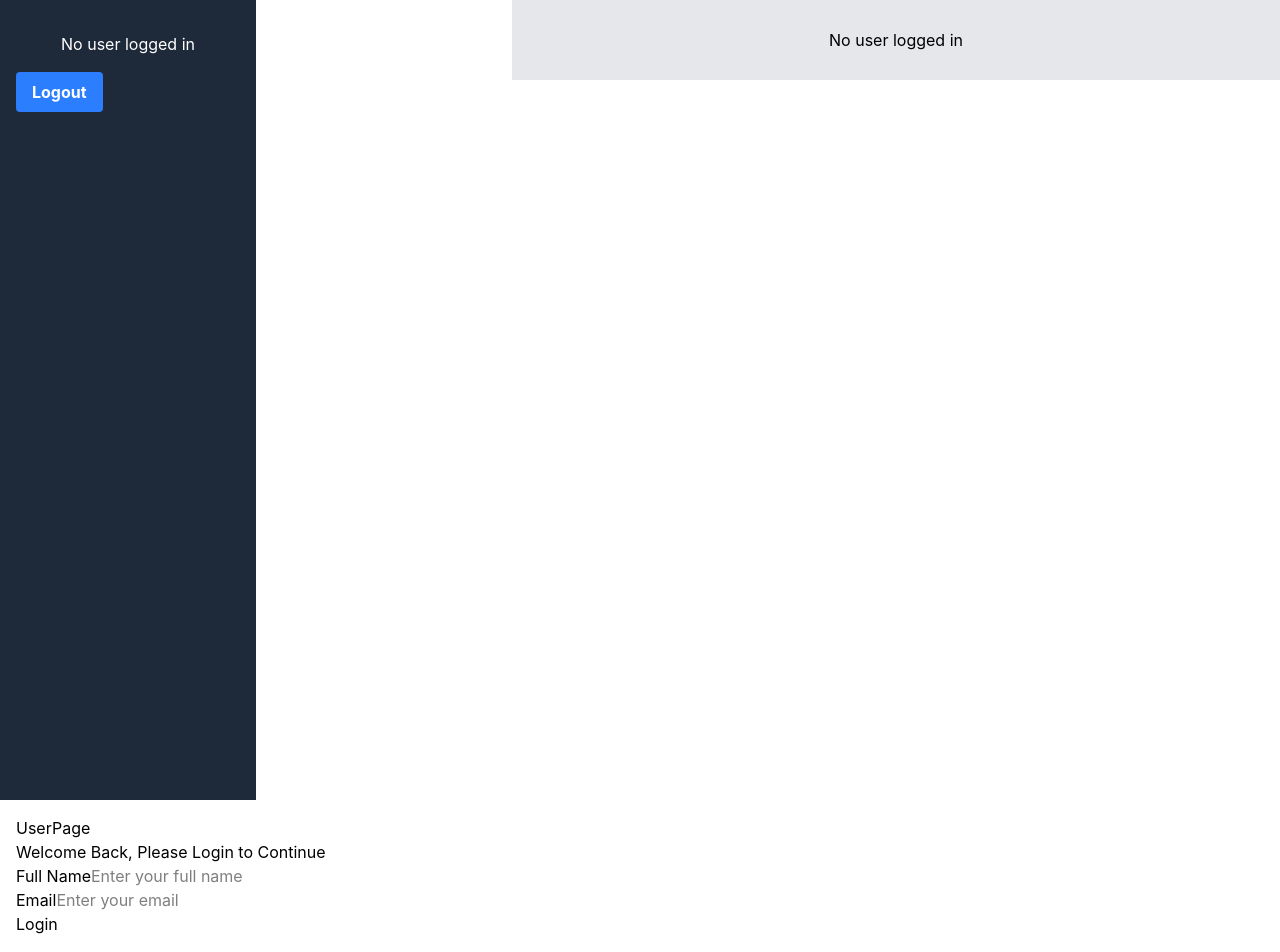
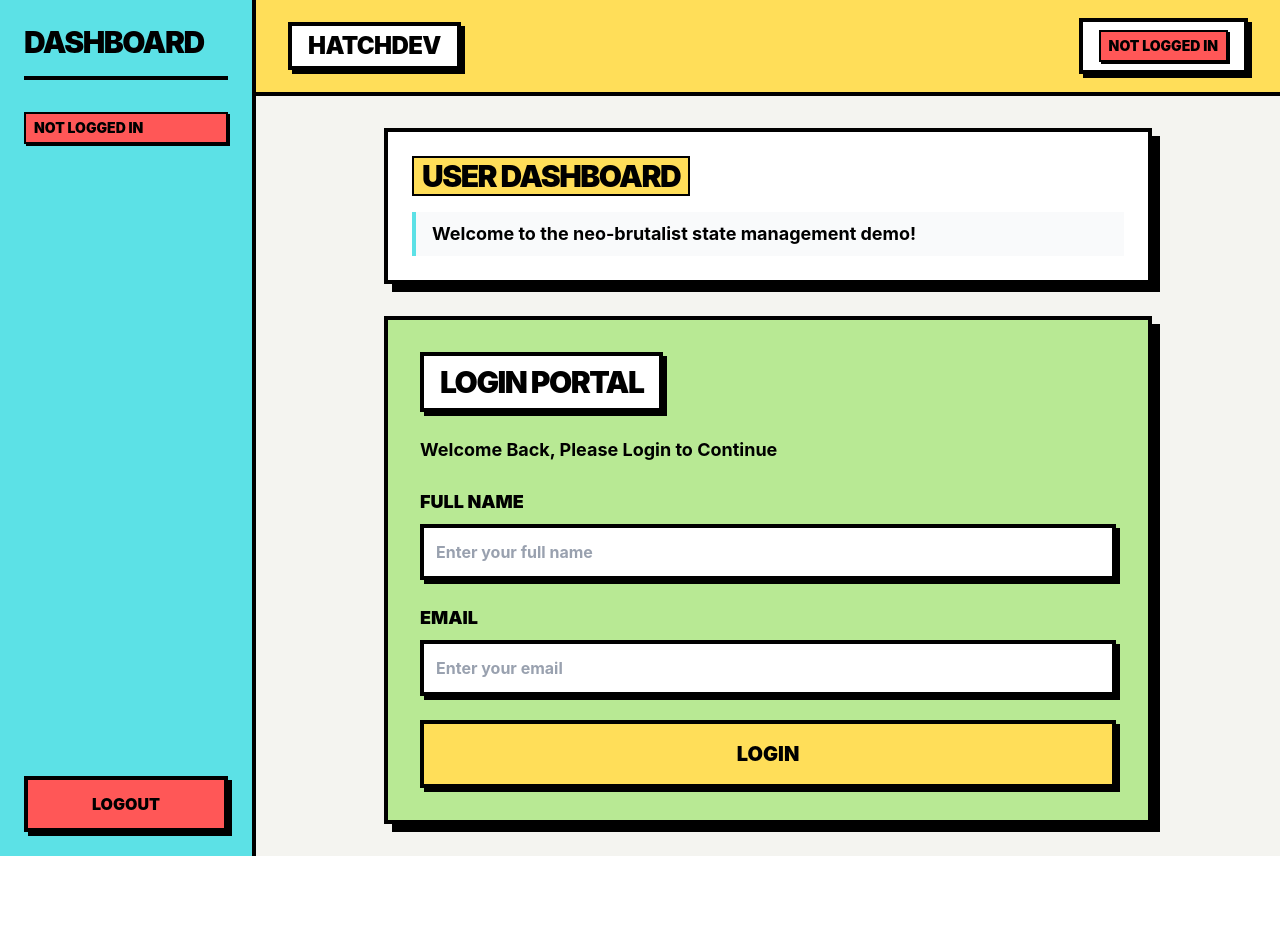
Before and after one commit to 0dillon/hatchdev_state_management, a React (Vite) app: page / in a window 1280 px wide. After the commit the page ends 856 px from the top, so only its background shows below. Built offline with nearby package versions, Linux system fonts and the light colour scheme.

Commit message:
style: apply neo-brutalist styling to components

```diff
--- a/src/App.tsx
+++ b/src/App.tsx
@@ -1,4 +1,3 @@
-// import React from 'react'
 import Navbar from './components/Navbar'
 import Login from './components/Login'
 import Sidebar from './components/Sidebar'
@@ -6,12 +5,16 @@ import UserPage from './components/UserPage'
 
 const App = () => {
   return (
-    <div className="grid grid-cols-5">
+    <div className="flex min-h-screen bg-[#f4f4f0] font-sans text-black">
       <Sidebar />
-      <Navbar />
-      <div className="col-span-3 p-4">
-        <UserPage />
-        <Login />
+      <div className="flex-1 flex flex-col">
+        <Navbar />
+        <main className="flex-1 p-8">
+          <div className="max-w-3xl mx-auto space-y-8">
+            <UserPage />
+            <Login />
+          </div>
+        </main>
       </div>
     </div>
   )
--- a/src/components/Login.tsx
+++ b/src/components/Login.tsx
@@ -10,32 +10,53 @@ const Login = () => {
   const handleSubmit = (e: React.FormEvent<HTMLFormElement>) => {
     e.preventDefault()
     if (name && email) {
-      // Perform login logic here
-      console.log('Logging in with:', { name, email })
       dispatch(setUser({ name, email }))
     }
   }
 
+  return (
+    <div className="bg-[#b8e994] border-4 border-black p-8 shadow-[8px_8px_0px_0px_rgba(0,0,0,1)]">
+      <h2 className="text-3xl font-black uppercase mb-6 tracking-tighter bg-white inline-block px-4 py-2 border-4 border-black shadow-[4px_4px_0px_0px_rgba(0,0,0,1)]">
+        Login Portal
+      </h2>
+      <p className="font-bold text-lg mb-6">Welcome Back, Please Login to Continue</p>
 
-  return (
-    <div>
-      Welcome Back, Please Login to Continue
+      <form onSubmit={handleSubmit} className="space-y-6">
+        <div className="space-y-2">
+          <label htmlFor="name" className="block font-black uppercase text-lg">Full Name</label>
+          <input
+            id="name"
+            name="name"
+            value={name}
+            type="text"
+            onChange={(e) => setName(e.target.value)}
+            required
+            placeholder="Enter your full name"
+            className="w-full bg-white border-4 border-black p-3 font-bold placeholder:text-gray-400 focus:outline-none focus:ring-4 focus:ring-[#FFDE59] transition-shadow shadow-[4px_4px_0px_0px_rgba(0,0,0,1)]"
+          />
+        </div>
 
-      <div>
-        <form onSubmit={(e) => handleSubmit(e)}>
-          <div>
-            <label htmlFor="name">Full Name</label>
-            <input id="name" name="name" value={name} type="text" onChange={(e) => setName(e.target.value)} required placeholder="Enter your full name" />
-          </div>
-          <div>
-            <label htmlFor="email">Email</label>
-            <input id="email" name="email" value={email} type="email" onChange={(e) => setEmail(e.target.value)} required placeholder="Enter your email" />
-          </div>
-          <button type="submit">
-            Login
-          </button>
-        </form>
-      </div>
+        <div className="space-y-2">
+          <label htmlFor="email" className="block font-black uppercase text-lg">Email</label>
+          <input
+            id="email"
+            name="email"
+            value={email}
+            type="email"
+            onChange={(e) => setEmail(e.target.value)}
+            required
+            placeholder="Enter your email"
+            className="w-full bg-white border-4 border-black p-3 font-bold placeholder:text-gray-400 focus:outline-none focus:ring-4 focus:ring-[#FFDE59] transition-shadow shadow-[4px_4px_0px_0px_rgba(0,0,0,1)]"
+          />
+        </div>
+
+        <button
+          type="submit"
+          className="w-full bg-[#FFDE59] hover:bg-[#f6d03d] hover:-translate-y-1 transition-transform border-4 border-black text-black font-black uppercase py-4 text-xl shadow-[4px_4px_0px_0px_rgba(0,0,0,1)] hover:shadow-[6px_6px_0px_0px_rgba(0,0,0,1)] active:translate-y-1 active:shadow-[0px_0px_0px_0px_rgba(0,0,0,1)]"
+        >
+          Login
+        </button>
+      </form>
     </div>
   )
 }
--- a/src/components/Navbar.tsx
+++ b/src/components/Navbar.tsx
@@ -1,11 +1,13 @@
-import React from 'react'
 import UserProfile from './UserProfile'
 
 const Navbar = () => {
   return (
-    <div className="col-span-3 h-20 bg-gray-200 flex items-center justify-center">
-      <UserProfile />
-    </div>
+    <nav className="h-24 bg-[#FFDE59] border-b-4 border-black flex items-center justify-between px-8">
+      <h1 className="text-2xl font-black uppercase tracking-tight bg-white border-4 border-black px-4 py-1 shadow-[4px_4px_0px_0px_rgba(0,0,0,1)]">HatchDev</h1>
+      <div className="bg-white border-4 border-black px-4 py-2 shadow-[4px_4px_0px_0px_rgba(0,0,0,1)] font-bold">
+        <UserProfile />
+      </div>
+    </nav>
   )
 }
 
--- a/src/components/Sidebar.tsx
+++ b/src/components/Sidebar.tsx
@@ -1,4 +1,3 @@
-// import React from 'react'
 import UserProfile from './UserProfile'
 import { useDispatch } from 'react-redux'
 import { logoutUser } from '../redux/user/userSlice'
@@ -11,12 +10,20 @@ const Sidebar = () => {
   }
 
   return (
-    <div className="h-screen w-64 bg-gray-800 text-white p-4 col-span-2">
-      <UserProfile />
-      <button onClick={handleLogout} className="bg-blue-500 hover:bg-blue-700 text-white font-bold py-2 px-4 rounded">
+    <aside className="w-64 bg-[#5CE1E6] border-r-4 border-black p-6 flex flex-col justify-between">
+      <div>
+        <div className="text-3xl font-black mb-8 border-b-4 border-black pb-4 uppercase tracking-tighter">
+          Dashboard
+        </div>
+        <UserProfile />
+      </div>
+      <button
+        onClick={handleLogout}
+        className="w-full bg-[#FF5757] hover:bg-[#ff3838] hover:-translate-y-1 transition-transform border-4 border-black text-black font-black uppercase py-3 px-4 shadow-[4px_4px_0px_0px_rgba(0,0,0,1)] hover:shadow-[6px_6px_0px_0px_rgba(0,0,0,1)] active:translate-y-1 active:shadow-[0px_0px_0px_0px_rgba(0,0,0,1)]"
+      >
         Logout
       </button>
-    </div>
+    </aside>
   )
 }
 
--- a/src/components/UserPage.tsx
+++ b/src/components/UserPage.tsx
@@ -1,8 +1,11 @@
-import React from 'react'
-
 const UserPage = () => {
   return (
-    <div>UserPage</div>
+    <div className="bg-white border-4 border-black p-6 shadow-[8px_8px_0px_0px_rgba(0,0,0,1)] mb-8">
+      <h2 className="text-3xl font-black uppercase mb-4 tracking-tighter bg-[#FFDE59] inline-block px-2 border-2 border-black">User Dashboard</h2>
+      <p className="text-lg font-bold border-l-4 border-[#5CE1E6] pl-4 py-2 bg-gray-50">
+        Welcome to the neo-brutalist state management demo!
+      </p>
+    </div>
   )
 }
 
--- a/src/components/UserProfile.tsx
+++ b/src/components/UserProfile.tsx
@@ -1,19 +1,23 @@
-import React from 'react'
 import { useSelector } from 'react-redux'
 import type { RootState } from '../redux/store'
 
 const UserProfile = () => {
   const user = useSelector((state: RootState) => state.user)
   return (
-    <div className="p-4 flex flex-col items-center gap-2">
+    <div className="flex flex-col gap-2 text-sm font-bold">
       {user.name && user.email ? (
         <>
-
-        <p>Name: {user.name}</p>
-        <p>Email: {user.email}</p>
+          <div className="flex items-center gap-2">
+            <span className="bg-black text-white px-2 py-0.5 uppercase text-xs shadow-[2px_2px_0px_0px_rgba(0,0,0,0.3)]">Name</span>
+            <span>{user.name}</span>
+          </div>
+          <div className="flex items-center gap-2">
+            <span className="bg-black text-white px-2 py-0.5 uppercase text-xs shadow-[2px_2px_0px_0px_rgba(0,0,0,0.3)]">Email</span>
+            <span>{user.email}</span>
+          </div>
         </>
       ) : (
-        <p>No user logged in</p>
+        <span className="uppercase text-black font-black bg-[#FF5757] px-2 py-1 border-2 border-black inline-block shadow-[2px_2px_0px_0px_rgba(0,0,0,1)]">Not Logged In</span>
       )}
     </div>
   )
```
Also changed, not shown: 2 other files (tests, documents, lock files or other folders).
